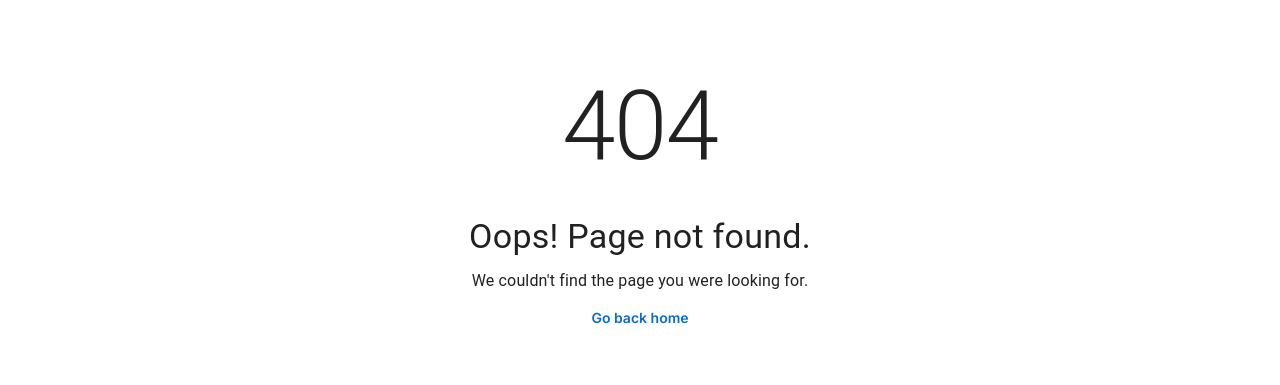
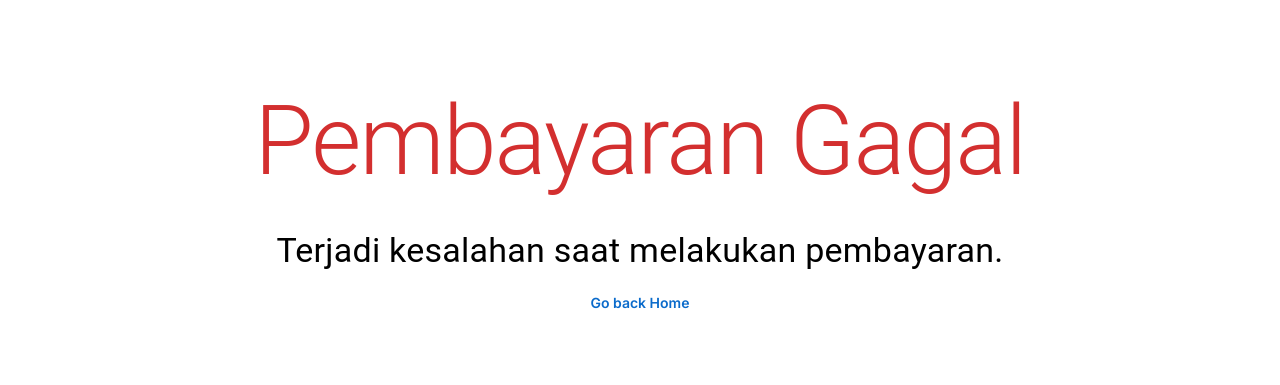
Before and after one commit to RakhaPradiva/carhoster, a React (Vite) app: page /payment/error in a window 1280 px wide. Shown: the part 288-673 px from the top of the page. Built offline with nearby package versions, Linux system fonts and the light colour scheme; no server answers.

Commit message:
add payment page

```diff
--- a/src/App.jsx
+++ b/src/App.jsx
@@ -1,6 +1,6 @@
 import { useEffect, useState } from "react";
 import { BrowserRouter as Router, Routes, Route } from "react-router-dom";
-import { Home, Car, CarDetails, Contact, AddCar, NotFound } from "./pages";
+import { Home, Car, CarDetails, Contact, AddCar, NotFound, PaymentSuccess, PaymentError, PaymentUnfinish } from "./pages";
 import { Navbar, BottomMenu, Footer } from "./components";
 import { onAuthStateChanged } from "firebase/auth";
 import { auth, analytics } from "./config/firebaseConfig";
@@ -36,6 +36,10 @@ const App = () => {
 				<Route path="/car/:id" element={<CarDetails />} />
 				<Route path="/contact" element={<Contact />} />
 				<Route path="/addcar" element={user === "rakhapradiva.dev@gmail.com" ? <AddCar /> : <NotFound />} />
+				<Route path="/payment/success" element={<PaymentSuccess />} />
+				<Route path="/payment/error" element={<PaymentError />} />
+				<Route path="/payment/unfinish" element={<PaymentUnfinish />} />
+
 				<Route path="*" element={<NotFound />} />
 			</Routes>
 			<Footer />
--- a/src/components/BookingForm.jsx
+++ b/src/components/BookingForm.jsx
@@ -24,7 +24,6 @@ const BookingForm = ({ car }) => {
 	const startDateObj = new Date(startDate);
 	startDateObj.setDate(startDateObj.getDate() + 1);
 	const nextDay = `${startDateObj.getFullYear()}-${String(startDateObj.getMonth() + 1).padStart(2, "0")}-${String(startDateObj.getDate()).padStart(2, "0")}`;
-	const clientKey = import.meta.env.VITE_MIDTRANS_CLIENT_KEY;
 	const serverKey = import.meta.env.VITE_MIDTRANS_SERVER_KEY;
 	const paymentLink = import.meta.env.VITE_MIDTRANS_PAYMENT_LINK;
 
@@ -90,8 +89,7 @@ const BookingForm = ({ car }) => {
 
 		const response = await url.json();
 
-		window.open(response.payment_url, "_blank", "noopener,noreferrer");
-		window.location.href = "/car";
+		window.location.href = response.payment_url;
 
 		setFormData({
 			name: "",
@@ -103,7 +101,6 @@ const BookingForm = ({ car }) => {
 			terms: false,
 		});
 
-		// close current tab
 		setLoading(false);
 	};
 
--- a/src/pages/Contact.jsx
+++ b/src/pages/Contact.jsx
@@ -1,13 +1,24 @@
-import { useState } from "react";
+import { useState, useEffect } from "react";
 import { Box, TextField, Grid, Container, Typography, Dialog, DialogTitle, DialogContent, DialogContentText, DialogActions, CircularProgress, Link } from "@mui/material";
 import { Button } from "@mui/joy";
+import { onAuthStateChanged } from "firebase/auth";
+import { auth } from "../config/firebaseConfig";
 
 const Contact = () => {
 	const [name, setName] = useState("");
 	const [email, setEmail] = useState("");
 	const [message, setMessage] = useState("");
 	const [open, setOpen] = useState(false);
-	const [loading, setLoading] = useState(false); // New state for controlling the loading spinner
+	const [loading, setLoading] = useState(false); // New state for
+
+	useEffect(() => {
+		onAuthStateChanged(auth, (user) => {
+			if (user) {
+				setName(user.displayName);
+				setEmail(user.email);
+			}
+		});
+	}, []);
 
 	const handleSubmit = async (event) => {
 		event.preventDefault();
@@ -36,7 +47,7 @@ const Contact = () => {
 
 	return (
 		<Container maxWidth="md" sx={{ display: "flex", flexDirection: "column", justifyContent: "center", alignItems: "center", height: "100vh" }}>
-			<Typography align="center" variant="h4" component="h1" gutterBottom>
+			<Typography align="center" variant="h4" fontWeight="600" component="h1" gutterBottom>
 				Hubungi Kami
 			</Typography>
 			<Typography align="center" variant="subtitle1" gutterBottom>
--- a/src/pages/NotFound.jsx
+++ b/src/pages/NotFound.jsx
@@ -16,7 +16,7 @@ const NotFound = () => {
 				color: "text.primary",
 			}}
 		>
-			<Typography variant="h1" component="h1" gutterBottom>
+			<Typography variant="h1" fontWeight="600" component="h1" gutterBottom>
 				404
 			</Typography>
 			<Typography variant="h4" component="p" gutterBottom>
@@ -26,7 +26,7 @@ const NotFound = () => {
 				We couldn&apos;t find the page you were looking for.
 			</Typography>
 			<Button variant="plain" component={Link} to="/">
-				Go back home
+				Go back Home
 			</Button>
 		</Box>
 	);
--- /dev/null
+++ b/src/pages/PaymentError.jsx
@@ -0,0 +1,39 @@
+import { Box, Typography } from "@mui/material";
+import { Button } from "@mui/joy";
+import { Link } from "react-router-dom";
+
+const PaymentError = () => {
+	return (
+		<Box
+			sx={{
+				display: "flex",
+				flexDirection: "column",
+				justifyContent: "center",
+				alignItems: "center",
+				height: "100vh",
+				textAlign: "center",
+				bgcolor: "background.default",
+			}}
+		>
+			<Typography
+				variant="h1"
+				component="h1"
+				gutterBottom
+				sx={{
+					color: "error.main",
+				}}
+			>
+				Pembayaran Gagal
+			</Typography>
+			<Typography variant="h4" component="p" gutterBottom>
+				Terjadi kesalahan saat melakukan pembayaran.
+			</Typography>
+
+			<Button variant="plain" component={Link} to="/">
+				Go back Home
+			</Button>
+		</Box>
+	);
+};
+
+export default PaymentError;
--- /dev/null
+++ b/src/pages/PaymentSuccess.jsx
@@ -0,0 +1,39 @@
+import { Box, Typography } from "@mui/material";
+import { Button } from "@mui/joy";
+import { Link } from "react-router-dom";
+
+const PaymentSuccess = () => {
+	return (
+		<Box
+			sx={{
+				display: "flex",
+				flexDirection: "column",
+				justifyContent: "center",
+				alignItems: "center",
+				height: "100vh",
+				textAlign: "center",
+				bgcolor: "background.default",
+			}}
+		>
+			<Typography
+				variant="h2"
+				component="h1"
+				gutterBottom
+				sx={{
+					color: "success.main",
+				}}
+			>
+				Pembayaran Berhasil
+			</Typography>
+			<Typography variant="h4" component="p" gutterBottom>
+				Terima kasih telah melakukan pembayaran.
+			</Typography>
+
+			<Button variant="plain" component={Link} to="/">
+				Go back Home
+			</Button>
+		</Box>
+	);
+};
+
+export default PaymentSuccess;
--- /dev/null
+++ b/src/pages/PaymentUnfinish.jsx
@@ -0,0 +1,38 @@
+import { Box, Typography } from "@mui/material";
+import { Button } from "@mui/joy";
+import { Link } from "react-router-dom";
+
+const PaymentUnfinish = () => {
+	return (
+		<Box
+			sx={{
+				display: "flex",
+				flexDirection: "column",
+				justifyContent: "center",
+				alignItems: "center",
+				height: "100vh",
+				textAlign: "center",
+				bgcolor: "background.default",
+			}}
+		>
+			<Typography
+				variant="h1"
+				component="h1"
+				gutterBottom
+				sx={{
+					color: "warning.main",
+				}}
+			>
+				Pembayaran Belum Selesai
+			</Typography>
+			<Typography variant="h4" component="p" gutterBottom>
+				Silahkan coba lagi.
+			</Typography>
+			<Button variant="plain" component={Link} to="/">
+				Go back Home
+			</Button>
+		</Box>
+	);
+};
+
+export default PaymentUnfinish;
--- a/src/pages/index.js
+++ b/src/pages/index.js
@@ -4,5 +4,8 @@ import CarDetails from "./CarDetails";
 import Contact from "./Contact";
 import AddCar from "./AddCar";
 import NotFound from "./NotFound";
+import PaymentSuccess from "./PaymentSuccess";
+import PaymentError from "./PaymentError";
+import PaymentUnfinish from "./PaymentUnfinish";
 
-export { Home, Car, CarDetails, Contact, AddCar, NotFound };
+export { Home, Car, CarDetails, Contact, AddCar, NotFound, PaymentSuccess, PaymentError, PaymentUnfinish };
```
